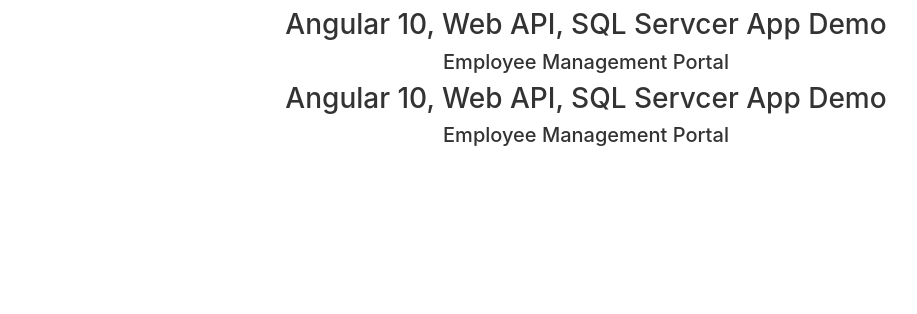
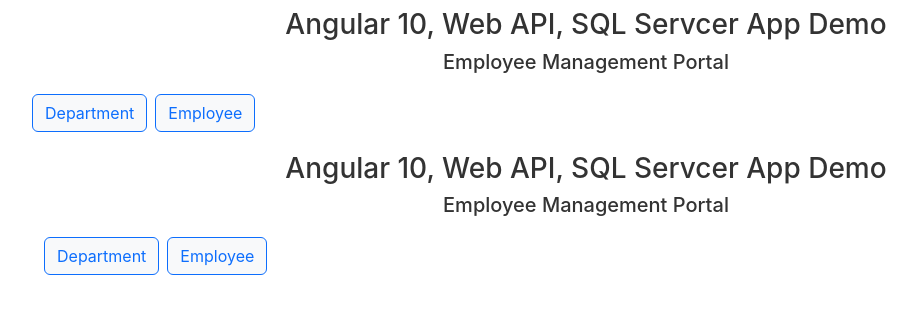
Before and after one commit to AzizOurabiah/APP_FromScratch, an Angular app in the folder ui/angular10/: page / in a window 1280 px wide. Shown: the top 314 px of the page, without its empty margins (54-971 px from the left). Built offline with nearby package versions, Linux system fonts and the light colour scheme.

Commit message:
Ajout le menu de navigation avec les style Bootstrap -Bootstrap à été ajouté manuellement

```diff
--- a/ui/angular10/src/app/app.component.html
+++ b/ui/angular10/src/app/app.component.html
@@ -2,5 +2,19 @@
   <!-- <h1>Hello from Angular </h1> -->
   <h3 class="d-flex justify-content-center">Angular 10, Web API, SQL Servcer App Demo</h3>
   <h5 class="d-flex justify-content-center">Employee Management Portal</h5>
+
+  <nav class="navbar navbar-expand-sm big-light navbar-dark">
+    <ul class="navbar-nav">
+      <li class="nav-item">
+        <button routerLink="department" class="m-1 btn btn-light btn-outline-primary
+        " Button>Department</button>
+      </li>
+      <li class="nav-item">
+        <button routerLink="employee" class="m-1 btn btn-light btn-outline-primary
+              " Button>Employee</button>
+      </li>
+    </ul>
+  </nav>
+
+  <router-outlet></router-outlet>
 </div>
-<router-outlet></router-outlet>
```
